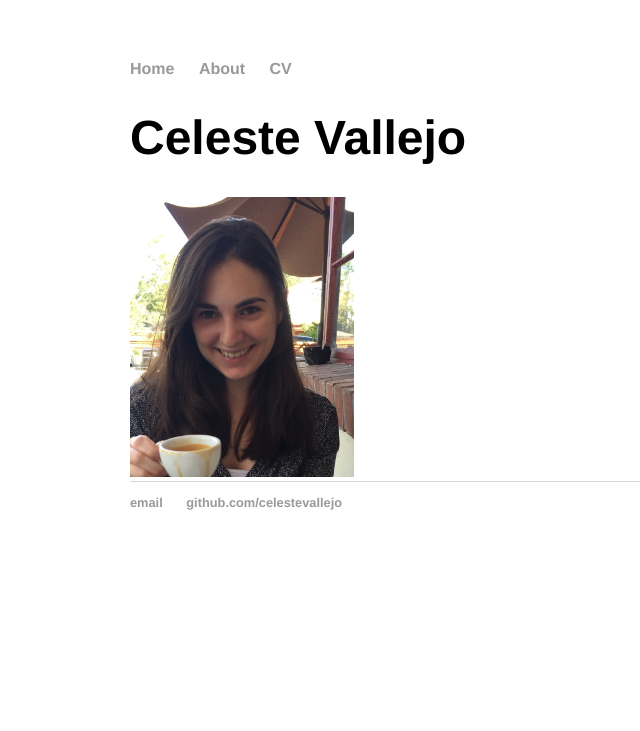
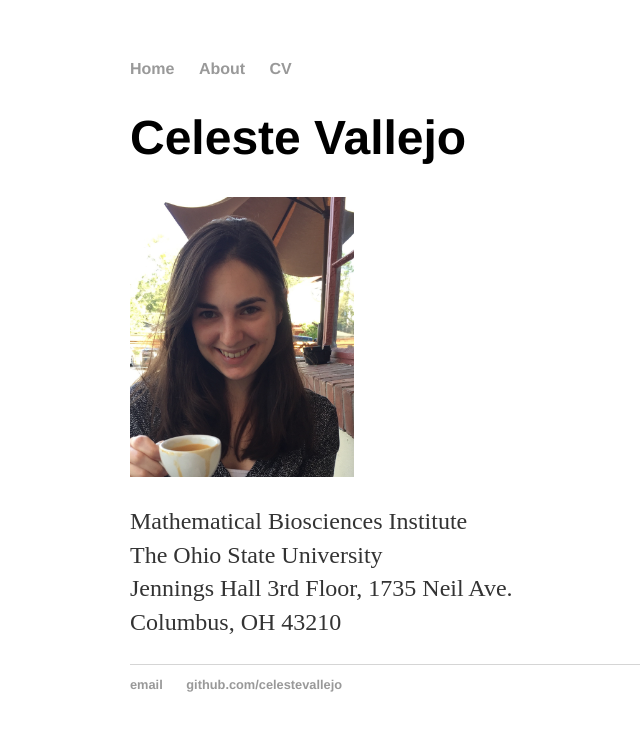
Before and after one commit to celestevallejo/celestevallejo.github.io, a Jekyll site: the page built from index.html, in a window 1280 px wide. Shown: the top 731 px of the page, without its empty margins (62-702 px from the left). Built offline with Jekyll 4.4.1, drawn with Linux system fonts in a browser that asks for light colours.

Commit message:
adding contact info to front page

```diff
--- a/index.html
+++ b/index.html
@@ -4,5 +4,5 @@ title: Celeste Vallejo
 ---
 <div class="blurb">
 	<h1>Celeste Vallejo</h1>
-	<img src="images/cvallejo.jpg" alt="Celeste Vallejo image not shown" class="inline" width="25%" height="25%"/>
+	<img src="images/cvallejo.jpg" alt="Celeste Vallejo image not shown" class="inline" width="25%" height="25%"/> <p>Mathematical Biosciences Institute<br/>The Ohio State University<br/>Jennings Hall 3rd Floor, 1735 Neil Ave.<br/>Columbus, OH 43210<br/></p>
 </div><!-- /.blurb -->
```
